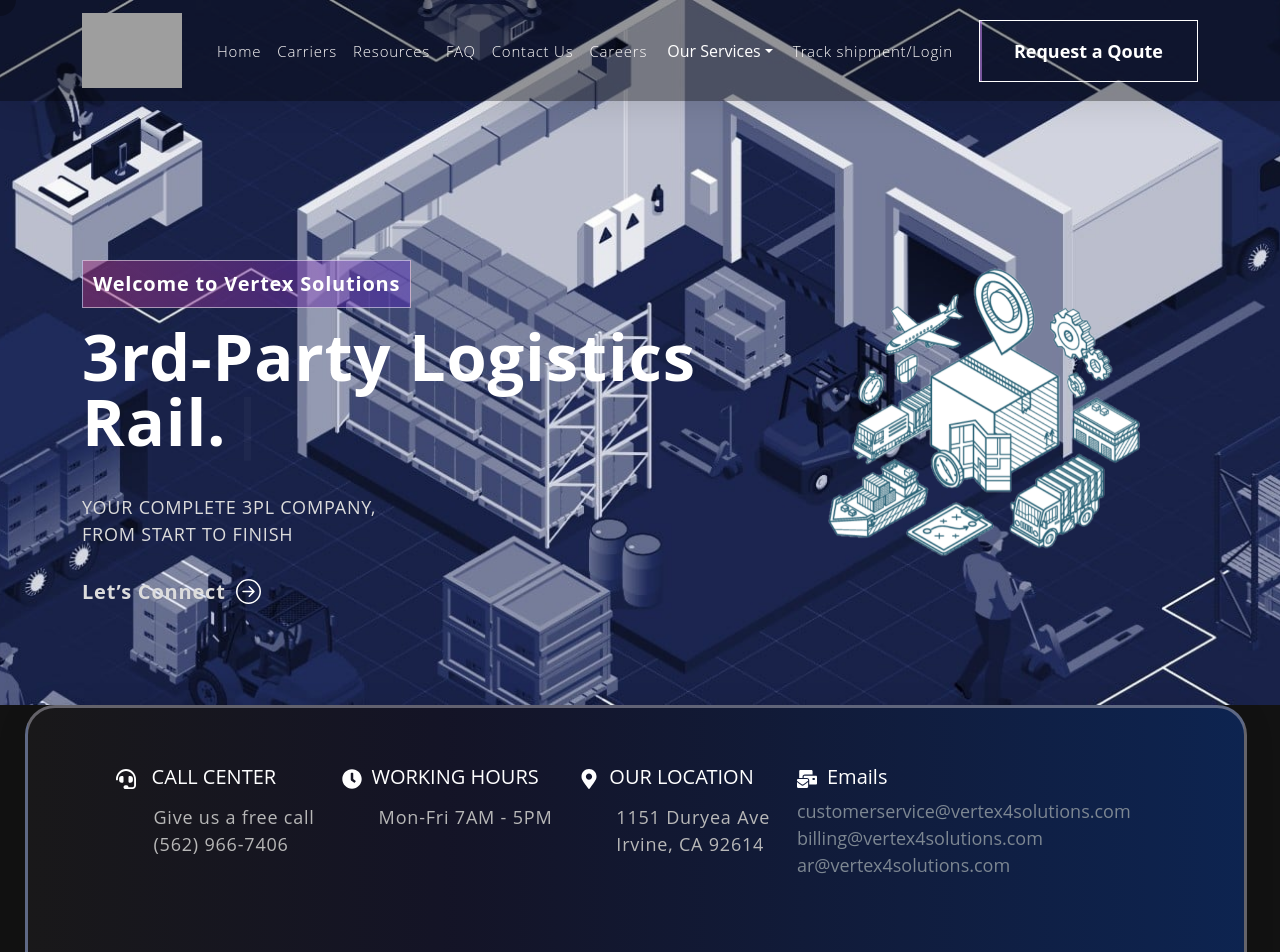
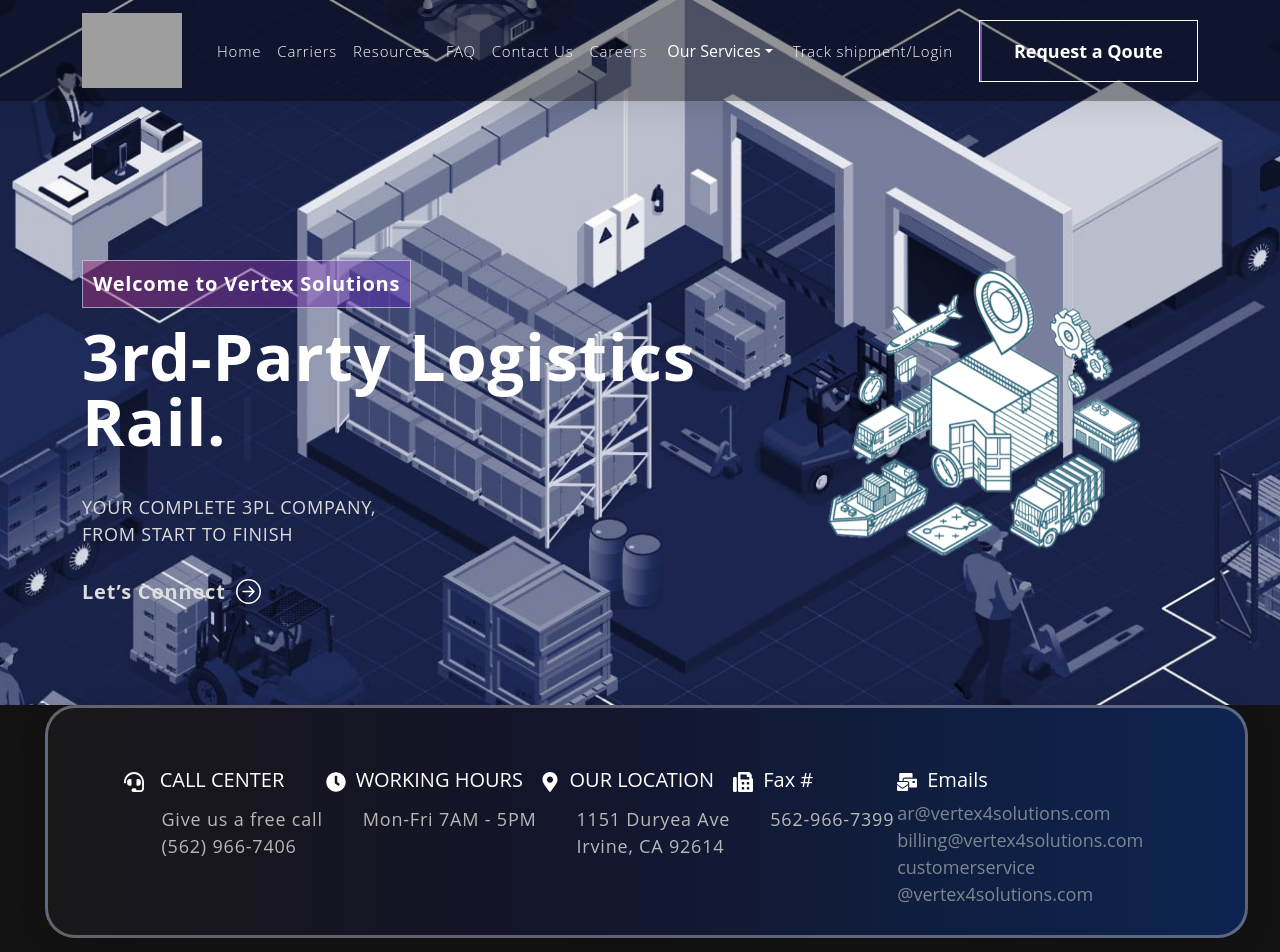
Before and after one commit to richlontos/vertex-solution-webpage, a React (Create React App) app: page / in a window 1280 px wide. Shown: the top 952 px of the page. Built offline with nearby package versions, Linux system fonts and the light colour scheme; grey boxes are pictures that could not be loaded.

Commit message:
changed margins

```diff
--- a/src/App.css
+++ b/src/App.css
@@ -96,7 +96,8 @@
 @media (min-width:1700px) {
   main .container {
     max-width: 100%;
-    padding: 0 150px;
+    width: 100%;
+    box-sizing: border-box;
   }
 }
 
@@ -238,7 +239,7 @@
 
 .footer-widget ul li {
   display: inline-block;
-  float: left;
+  /* float: left; */
   width: 50%;
   margin-bottom: 12px;
 }
@@ -274,8 +275,9 @@
 
 .copyright-text p {
   margin: 0;
-  font-size: 14px;
+  /* font-size: 18px; */
   color: #878787;
+  padding-left: 55px;
 }
 
 .copyright-text p a {
@@ -374,7 +376,8 @@
   background: #FFFFFF;
   border-radius: 55px;
   color: #121212;
-  padding: 85px 125px;
+  padding: 100%;
+  width: 100%;
   margin-bottom: 80px;
   margin-top: -122px;
 }
@@ -438,7 +441,7 @@
 }
 
 .footer img {
-  width: 26%;
+  width: 100%;
 }
 
 .footer p {
@@ -700,6 +703,6 @@
 
 
 .contactIcons{
-  display: inline;
-
+  display: block;
+  text-align: center;
 }
--- a/src/components/Skills/Skills.js
+++ b/src/components/Skills/Skills.js
@@ -1,29 +1,34 @@
-
-import 'react-multi-carousel/lib/styles.css';
-import { FaHeadset, FaClock, FaMapMarkerAlt, FaServer } from 'react-icons/fa';
-import colorSharp from "../../assets/img/color-sharp.png"
+import "react-multi-carousel/lib/styles.css";
+import {
+  FaHeadset,
+  FaClock,
+  FaMapMarkerAlt,
+  FaMailBulk,
+  FaFax,
+} from "react-icons/fa";
+import colorSharp from "../../assets/img/color-sharp.png";
 import { Col, Row, Dropdown } from "react-bootstrap";
-import "../Skills/SkillsCss.css"
+import "../Skills/SkillsCss.css";
 
 export const Skills = () => {
   const responsive = {
     superLargeDesktop: {
       // the naming can be any, depends on you.
       breakpoint: { max: 4000, min: 3000 },
-            items: 5
+      items: 5,
     },
     desktop: {
       breakpoint: { max: 3000, min: 1024 },
-            items: 3
+      items: 3,
     },
     tablet: {
       breakpoint: { max: 1024, min: 464 },
-            items: 2
+      items: 2,
     },
     mobile: {
       breakpoint: { max: 464, min: 0 },
-            items: 1
-        }
+      items: 1,
+    },
   };
 
   return (
@@ -33,58 +38,83 @@
           <div className="col-12">
             <div className="skill-bx wow zoomIn">
               <Row>
-
-                                <Col style={{ "display": "inline" }}>
-                                    <h5 ><FaHeadset style={{ "display": "inline", "marginRight": "10px" }} />  CALL CENTER</h5>
-                                    <p className='paddingBanner'>
-                                        Give us a free call<br />
+                <Col style={{ display: "inline" }}>
+                  <h5>
+                    <FaHeadset
+                      style={{ display: "inline", marginRight: "10px" }}
+                    />{" "}
+                    CALL CENTER
+                  </h5>
+                  <p className="paddingBanner">
+                    Give us a free call
+                    <br />
                     (562) 966-7406
-                                    </p>
-
-                                </Col>
-                            </Row>
-                            <Row>
-                                <Col>
-                                    <h5 ><FaClock style={{ "display": "inline", "marginRight": "10px" }} />WORKING HOURS</h5>
-                                    <p>Mon-Fri 7AM - 5PM
                   </p>
                 </Col>
               </Row>
               <Row>
                 <Col>
-                                    <h5 ><FaMapMarkerAlt style={{ "display": "inline", "marginRight": "10px" }} />OUR LOCATION</h5>
-                                    <p>1151 Duryea Ave<br />
+                  <h5>
+                    <FaClock
+                      style={{ display: "inline", marginRight: "10px" }}
+                    />
+                    WORKING HOURS
+                  </h5>
+                  <p>Mon-Fri 7AM - 5PM</p>
+                </Col>
+              </Row>
+              <Row>
+                <Col>
+                  <h5>
+                    <FaMapMarkerAlt
+                      style={{ display: "inline", marginRight: "10px" }}
+                    />
+                    OUR LOCATION
+                  </h5>
+                  <p>
+                    1151 Duryea Ave
+                    <br />
                     Irvine, CA 92614
                   </p>
                 </Col>
               </Row>
               <Row>
-                                <Col className='viewServices'>
-                                    <h5 ><FaServer style={{ "display": "inline", "marginRight": "10px" }} />VIEW SERVICES</h5>
-                                    <Dropdown class="drop-down closed">
-                                        <Dropdown.Toggle variant="success" className="nav-button" id="dropdown-banner">
-                                            Select Service
-                                        </Dropdown.Toggle>
-
-                                        <Dropdown.Menu id="dropMenu">
-                                            <Dropdown.Item id="itemColor" href="/FTL">FTL</Dropdown.Item>
-                                            <Dropdown.Item id="itemColor" href="/LTL">LTL</Dropdown.Item>
-                                            <Dropdown.Item id="itemColor" href="/Rail">Rail</Dropdown.Item>
-                                            <Dropdown.Item id="itemColor" href="/Air">Air</Dropdown.Item>
-                                            <Dropdown.Item id="itemColor" href="/Ocean">Ocean</Dropdown.Item>
-                                            <Dropdown.Item id="itemColor" href="/volumePartial">Volume/Partial</Dropdown.Item>
-                                            <Dropdown.Item id="itemColor" href="/Warehouse">Warehousing and Distribution</Dropdown.Item>
-                                        </Dropdown.Menu>
-                                    </Dropdown>
+                <Col>
+                  <h5 className="paddingBannerTwo">
+                    <FaFax style={{ display: "inline", marginRight: "10px" }} />
+                    Fax #
+                  </h5>
+                  <p>562-966-7399</p>
                 </Col>
               </Row>
-
-
+              <Row className="email-row">
+                <Col>
+                  <h5 id="emailCenter" className="paddingBannerTwo">
+                    <FaMailBulk
+                      style={{ display: "inline", marginRight: "10px" }}
+                    />
+                    Emails
+                  </h5>
+                  <div id="emails">
+                    <a href="mailto:ar@vertex4solutions.com">
+                      ar@vertex4solutions.com
+                    </a>
+                    <br />
+                    <a href="mailto:billing@vertex4solutions.com">
+                      billing@vertex4solutions.com
+                    </a>
+                    <br />
+                    <a href="mailto:customerservice@vertex4solutions.com">
+                      customerservice<span className="new-line"></span>@vertex4solutions.com
+                    </a>
+                  </div>
+                </Col>
+              </Row>
             </div>
           </div>
         </div>
       </div>
       <img className="background-image-left" src={colorSharp} alt="" />
     </section>
-    )
-}
+  );
+};
--- a/src/components/Skills/SkillsCss.css
+++ b/src/components/Skills/SkillsCss.css
@@ -4,7 +4,7 @@
 
 
 .containerSkills {
-    margin-left: 20px;
+    margin-left: 40px;
   }
 
 
@@ -64,12 +64,37 @@
 
 
 
-  .paddingBannerTwo{
-    /* margin: 10px; */
-    padding-top: 25px;
+ .paddingBannerTwo {
+    text-align: left;
+}
 
-    line-height: normal;
-  }
+.email-row {
+  max-width: 100%; /* Prevents the row from exceeding screen width */
+  overflow-x: hidden;
+    display: flex;
+    flex-direction: column; /* Stacks items vertically */
+    text-align: left; /* Aligns text left */
+}
+
+
+.new-line {
+  display: block;
+}
+
+/* Media queries for mobile */
+@media (max-width: 768px) {
+    .email-row {
+      padding-bottom: 100px;
+    }
+    #emailCenter{
+      padding-left: 20px;
+    }
+    #emails{
+      padding-left: 50px;
+    }
+
+
+}
 
 
 
--- a/src/components/SkillsContact.js
+++ b/src/components/SkillsContact.js
@@ -60,11 +60,11 @@
                             <Row>
                                 <Col>
                                     <h5 className='paddingBannerTwo'><FaMailBulk style={{ "display": "inline", "marginRight": "10px" }} />Emails</h5>
-                                    <a href="mailto:customerservice@vertex4solutions.com">customerservice@vertex4solutions.com</a>
+                                    <a href='mailto:ar@vertex4solutions.com'>ar@vertex4solutions.com</a>
                                     <br />
                                     <a href="mailto:billing@vertex4solutions.com">billing@vertex4solutions.com</a>
                                     <br />
-                                    <a href='mailto:ar@vertex4solutions.com'>ar@vertex4solutions.com</a>
+                                    <a href="mailto:customerservice@vertex4solutions.com">customerservice@vertex4solutions.com</a>
 
 
                                 </Col>
--- a/src/getQuote.css
+++ b/src/getQuote.css
@@ -13,10 +13,10 @@
 
 
 
-.align-items-center {
+/* .align-items-center {
     display: flex;
     justify-content: center;
-}
+} */
 
 .headingCenter {
     display: flex;
--- a/src/pages/Home.js
+++ b/src/pages/Home.js
@@ -12,6 +12,7 @@
 import { About } from "../components/About/About";
 import { SkillsContact } from "../components/SkillsContact";
 import { BestInClass } from "../components/BestInClass/BestInClass";
+import { Skills } from "../components/Skills/Skills";
 // import { Quote } from "react-bootstrap-icons";
 
 
@@ -21,7 +22,7 @@
         <div>
 
             <Banner />
-            <SkillsContact />
+            <Skills />
             <AboutUs />
             <BestInClass />
             <Company />
```
Also changed, not shown: src/components/Footer.js (+87 -60 lines). Lines whose indentation alone changed are shown as unchanged.
